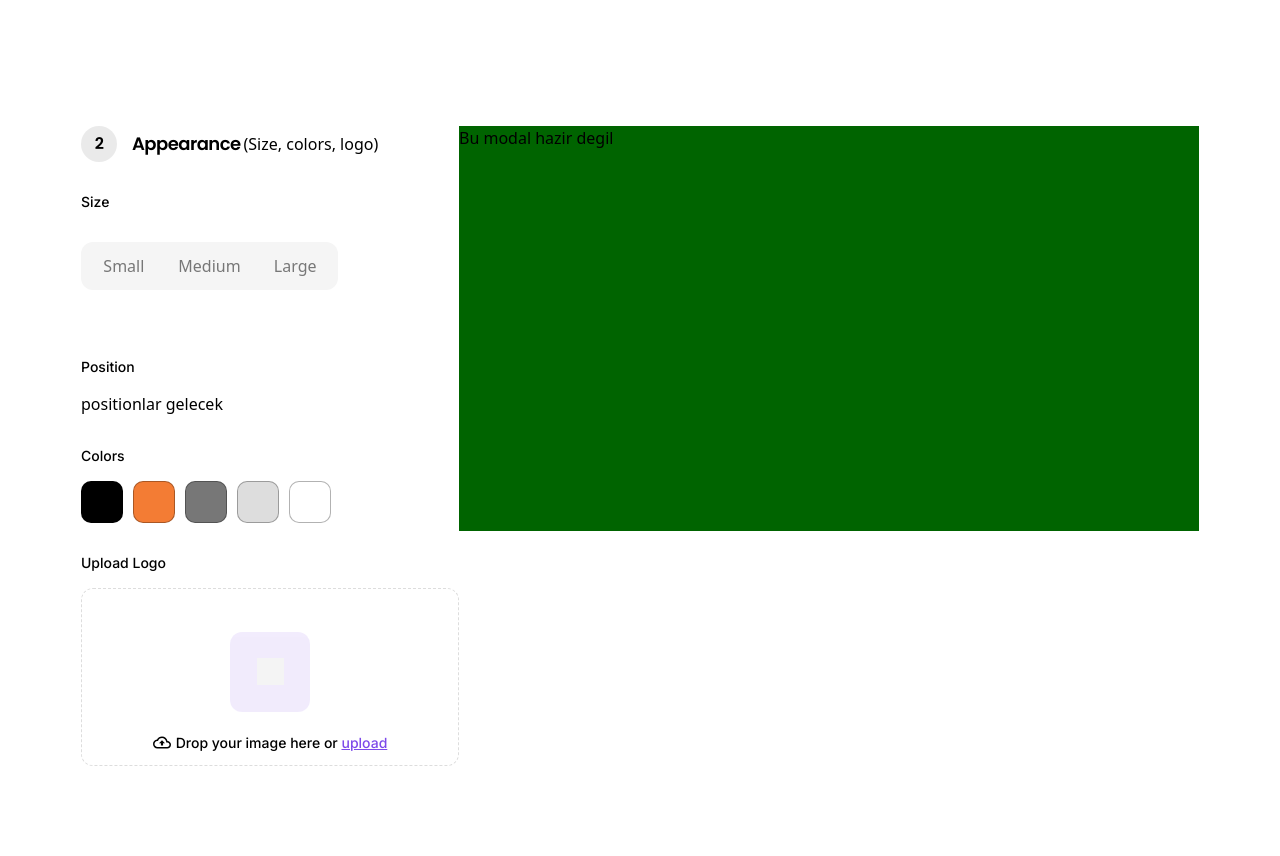
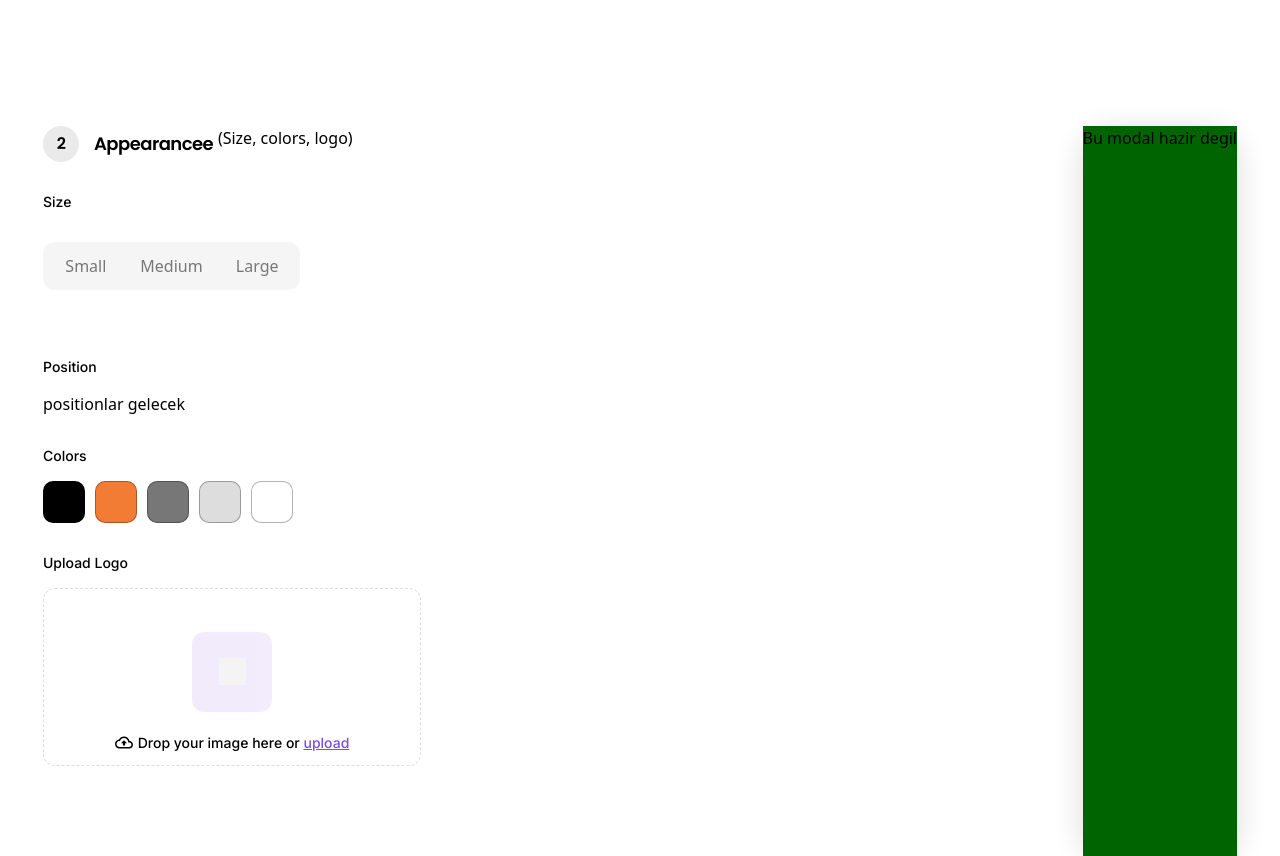
Before and after one commit to reeyhanyilmaz/PracticumFinalCase, a Next.js app: page / in a window 1280 px wide. Shown: the part 2920-3776 px from the top of the page. Built offline with nearby package versions, Linux system fonts and the light colour scheme; grey boxes are pictures that could not be loaded.

Commit message:
add sectionTitle

```diff
--- a/src/features/modals/ModalPart2.tsx
+++ b/src/features/modals/ModalPart2.tsx
@@ -1,8 +1,9 @@
-import React, { useEffect, useState } from "react";
+import React, { useState } from "react";
 import Image from "next/image";
 import { useSelectedModal } from "../../redux/modalSlice";
 import SecurityCodeModal from "./modals/SecurityCodeModal";
 import InstallLocalNowModal from "./modals/InstallLocalNowModal";
+import SectionTitle from "../../components/SectionTitle";
 
 const handleSelectedModal = (number: number) => {
   switch (number) {
@@ -29,26 +30,12 @@ function ModalPart2() {
   const [isClick, setIsClick] = useState<boolean>(false);
   const selectedModal = useSelectedModal();
 
-  // grid sisteminde seçilen modal her değiştiğinde
-  // aşağıdaki fonksiyon tekrar çalışacak
-  // böylece seçilen yeni modal
-  // bu bölümde gösterilecek
-  // useEffect(() => {
-  //   handleSelectedModal(selectedModal)
-  // }, [selectedModal])
-
   return (
-    <div className="modalPart1Div flex flex-row justify-center w-[1194px] mt-[90px] ">
+    <div className="modalPart1Div flex flex-row justify-between w-[1194px] mt-[90px]">
       {/* left part **************************************************************/}
       <div>
-        <div className="flex flex-row mb-[30px]">
-          <p className="p1">2</p>
-          <p className="p2">Appearance</p>
-          <p className="flex justify-center items-center ml-[3px]">
-            (Size, colors, logo)
-          </p>
-        </div>
-        <p className="text-sm font-[Inter] font-normal">Size</p>
+        <SectionTitle no="2" title="Appearancee" extra="Size, colors, logo" />
+        <p className="text-sm font-[Inter] font-normal mt-[30px]">Size</p>
 
         {/* smal-mediuml-large option */}
         <div className="flex justify-around items-center flex-row mt-[30px] mb-[67px] w-[257px] h-[48px] bg-[#f5f5f5] rounded-[12px]">
@@ -120,7 +107,7 @@ function ModalPart2() {
       </div>
 
       {/* right part  *************************************************************/}
-      <div className="w-[740px] h-[405px] rounded-[30px] shadow-[0px 5px 30px rgba(0, 0, 0, 0.15)]  bg-[red]">
+      <div className="rounded-[30px] shadow-[0_5px_30px_rgba(0,0,0,0.15)]">
         {handleSelectedModal(selectedModal)}
       </div>
     </div>
```
